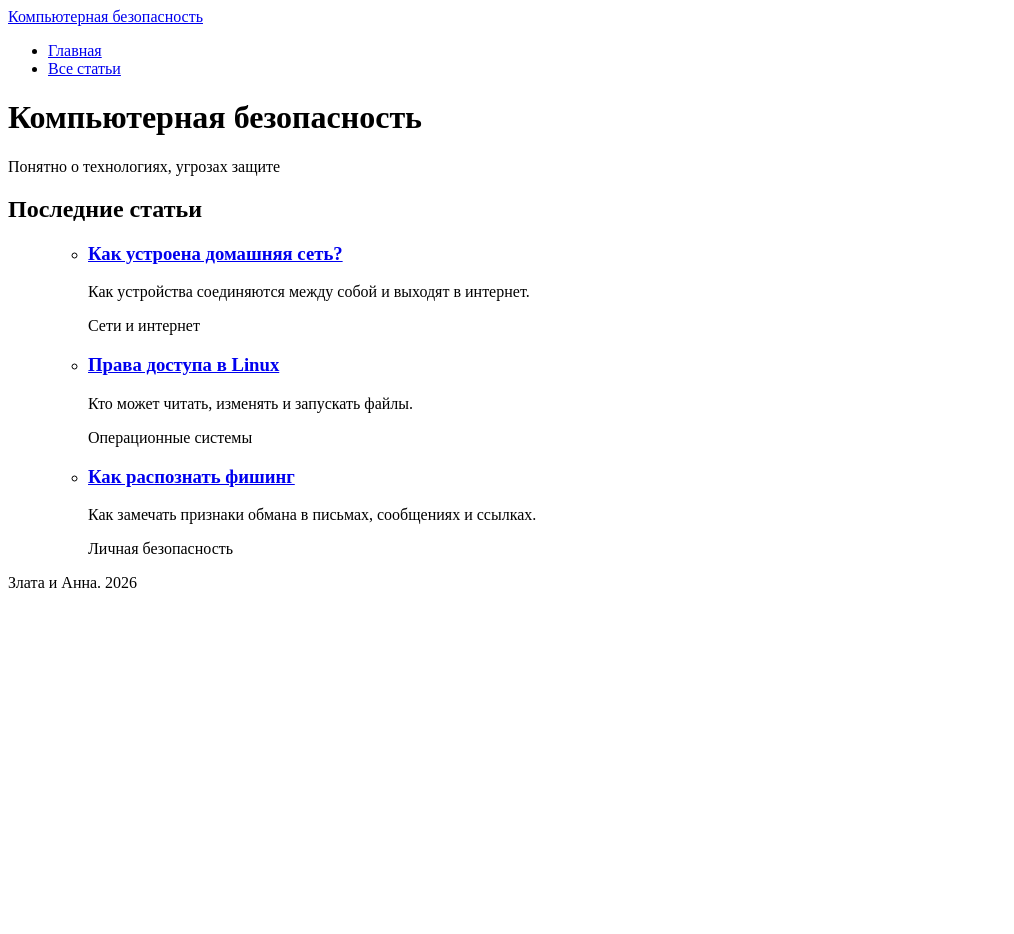
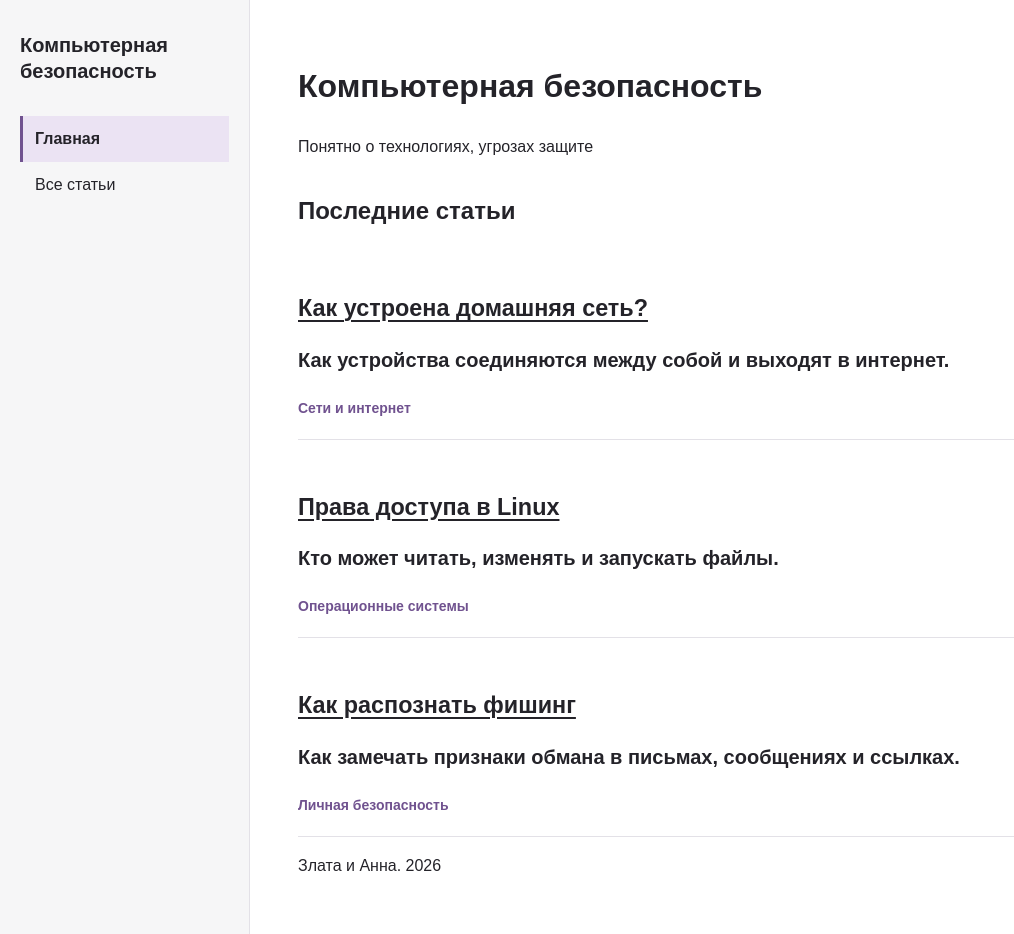
Before and after one commit to iamnotshylalala/site-security, a plain HTML site: page index.html in a window 1280 px wide. Shown: the whole page, without its empty margins (0-1014 px from the left). Before the commit the page ends 800 px from the top, so only its background shows below. Drawn offline with Linux system fonts and the light colour scheme.

Commit message:
Style articclr list typography

```diff
--- a/css/style.css
+++ b/css/style.css
@@ -9,6 +9,16 @@ body{
     line-height: 1.6;
     color:#242329;
     background-color: #ffffff;
+}
+
+.site-logo {
+    display: block;
+    margin-bottom: 32px;
+    font-size: 20px;
+    font-weight: 600;
+    line-height: 1.3;
+    color: #242329;
+    text-decoration: none;
 }
 
 .site-layout {
@@ -23,6 +33,46 @@ body{
     border-right: 1px solid #e3e1e7;
 }
 
+.sidebar  nav ul {
+    list-style: none;
+    margin: 0;
+    padding: 0;
+}
+
+.sidebar nav a {
+    display: block;
+    padding: 10px 12px;
+    color: #242329;
+    text-decoration: none;
+    border-left: 3px solid transparent;
+}
+
+.sidebar nav a[aria-current="page"] {
+    background-color: #ebe3f3;
+    border-left-color: #70528f;
+    font-weight: 600;
+}
+
+.sidebar nav a:hover {
+    background-color: #f0edf4;
+}
+
+a:focus-visible {
+    outline: 2px solid #70528f;
+    outline-offset: 3px;
+}
+
+.article-list {
+    padding: 0;
+    margin: 0;
+    list-style-type: none;
+}
+
+.article-item{
+    padding: 20px 0;
+    border-bottom: 1px solid #e3e1e7;
+}
+
 .page-content{
     padding: 40px 48px;
 }
@@ -35,3 +85,20 @@ body{
     color: #70528f;
     font-size: 14px;
 }
+
+.article-item{
+    margin: 0 0 8px;
+    font-size: 20px;
+    font-weight: 600;
+    line-height: 1.3;
+}
+
+.article-item h3 a {
+    color: inherit;
+    text-decorator: underline;
+    text-underline-offset: 4px;
+}
+
+.article-item h3 a:hover {
+    color: #70528f;
+}
--- a/index.html
+++ b/index.html
@@ -4,7 +4,7 @@
     <meta charset="UTF-8">
     <meta name="viewport" content="width=device-width, initial-scale=1.0">
     <title>Компьютерная безопасность</title>
-    <link rel="stylesheet" href="css/styles.css">
+    <link rel="stylesheet" href="css/style.css">
 </head>
 <body>
     <div class="site-layout">
@@ -29,9 +29,6 @@
                 <section class="latest-articles">
                     <h2>Последние статьи</h2>
 
-                   <ul>
-
-                <section>
                     <ul class="article-list">
                     <li class="article-item">
                         <h3>
```
